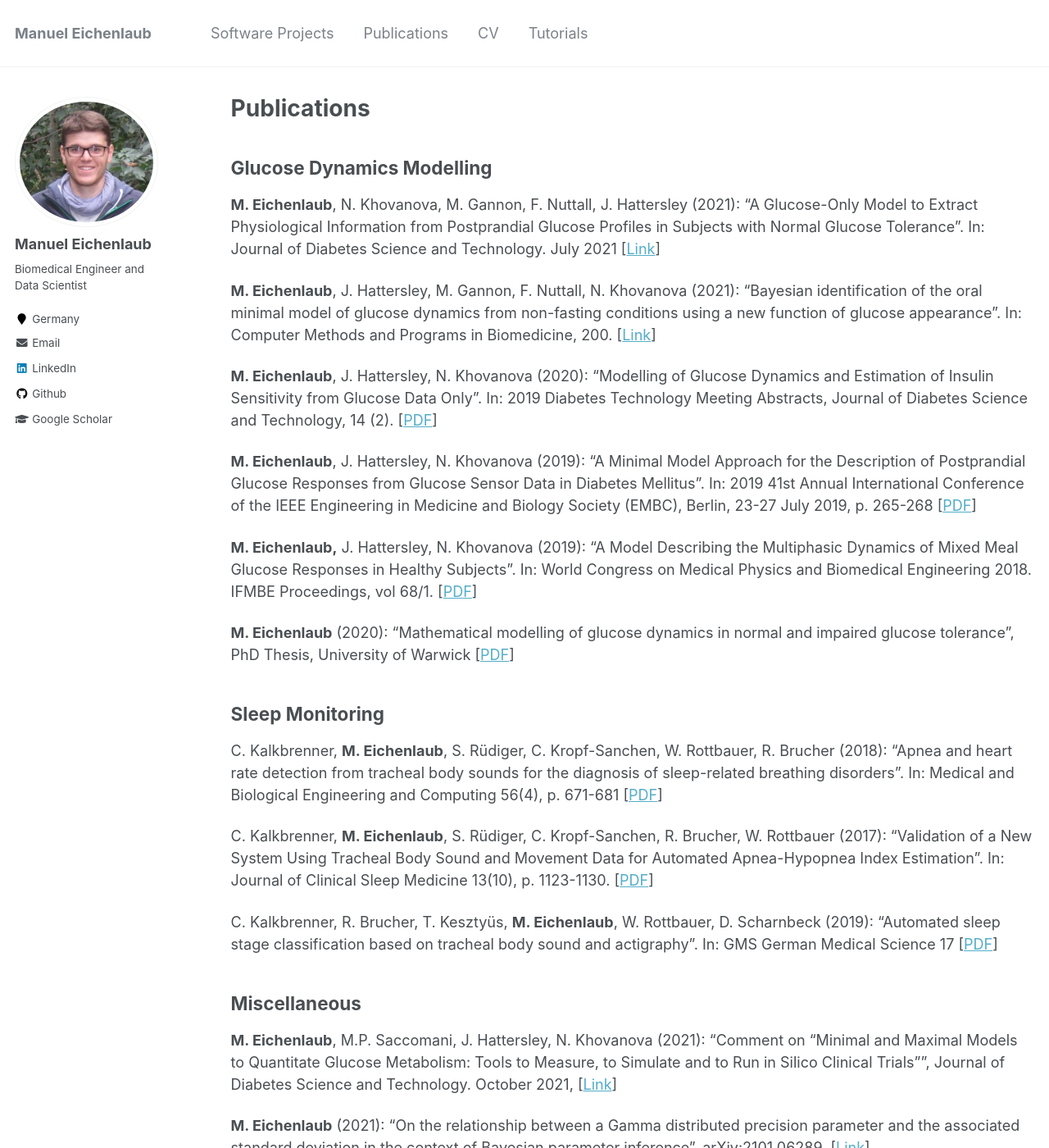
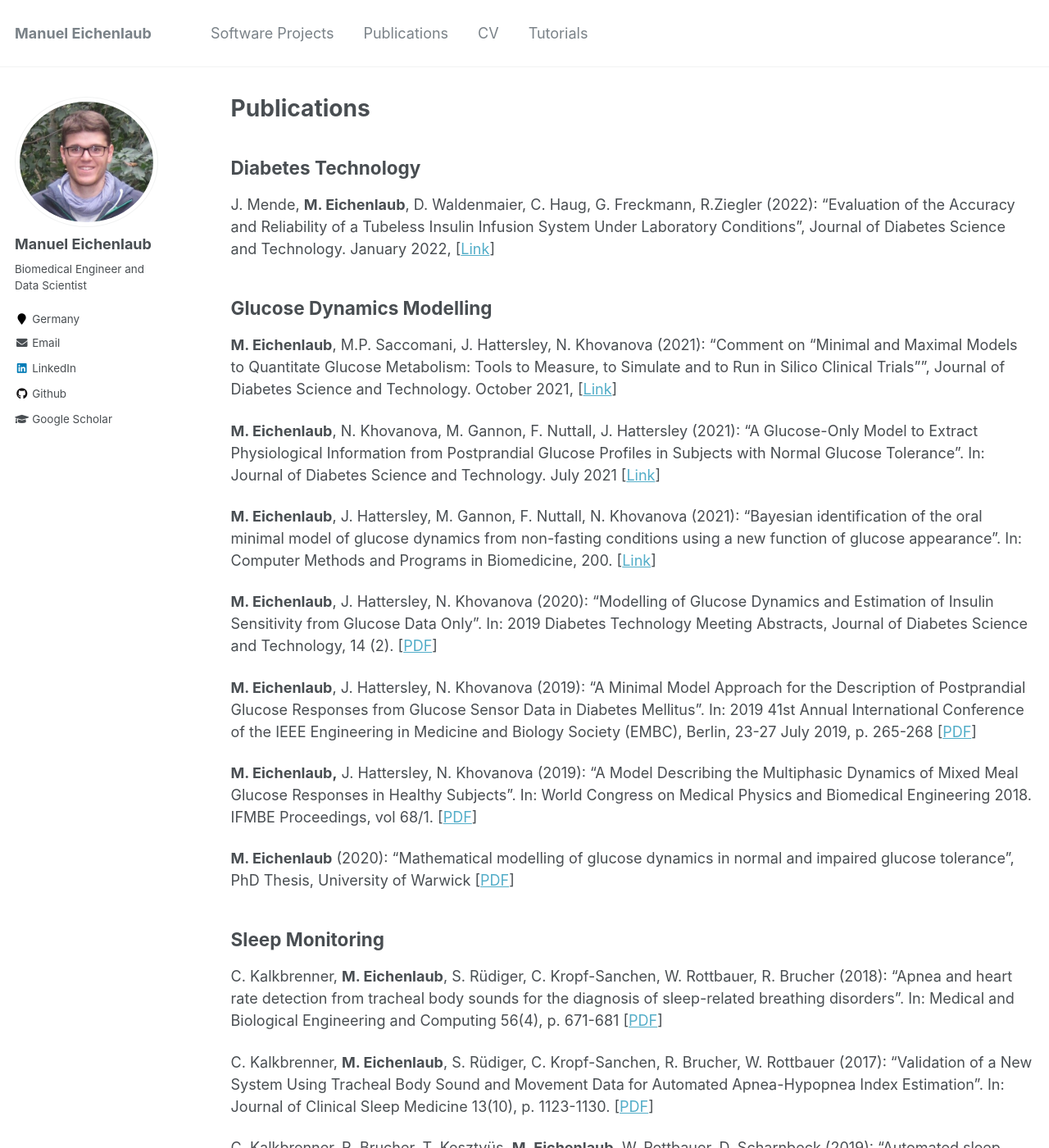
Before and after one commit to manueich/manueich.github.io, a Jekyll site: the page built from _pages/publications.md, in a window 1280 px wide and 1400 px high. Shown: the whole window at 82% size. Built offline with Jekyll 4.4.1, drawn with Linux system fonts in a browser that asks for light colours.

Commit message:
Update publications.md

```diff
--- a/_pages/publications.md
+++ b/_pages/publications.md
@@ -5,8 +5,15 @@ permalink: /publications/
 author_profile: true
 ---
 
+Diabetes Technology
+------
+J. Mende, **M. Eichenlaub**, D. Waldenmaier, C. Haug, G. Freckmann, R.Ziegler (2022): "Evaluation of the Accuracy and Reliability of a Tubeless Insulin Infusion System Under Laboratory Conditions", Journal of Diabetes Science and Technology. January 2022, \[[Link](https://journals.sagepub.com/doi/full/10.1177/19322968211070815)\]
+
+
 Glucose Dynamics Modelling
 ------
+**M. Eichenlaub**, M.P. Saccomani, J. Hattersley, N. Khovanova (2021): "Comment on "Minimal and Maximal Models to Quantitate Glucose Metabolism: Tools to Measure, to Simulate and to Run in Silico Clinical Trials"", Journal of Diabetes Science and Technology. October 2021, \[[Link](https://journals.sagepub.com/doi/full/10.1177/19322968211053884)\]
+
 **M. Eichenlaub**, N. Khovanova, M. Gannon, F. Nuttall, J. Hattersley (2021):  "A Glucose-Only Model to Extract Physiological Information from Postprandial Glucose Profiles in Subjects with Normal Glucose Tolerance". In: Journal of Diabetes Science and Technology. July 2021 \[[Link](https://journals.sagepub.com/doi/full/10.1177/19322968211026978#_i22)\]
 
 **M. Eichenlaub**, J. Hattersley, M. Gannon, F. Nuttall, N. Khovanova (2021):  "Bayesian identification of the oral minimal model of glucose dynamics from non-fasting conditions using a new function of glucose appearance". In: Computer Methods and Programs in Biomedicine, 200. \[[Link](https://www.sciencedirect.com/science/article/pii/S0169260720317442)\]
```
Also changed, not shown: other parts of _pages/publications.md (+0 -2 lines).
